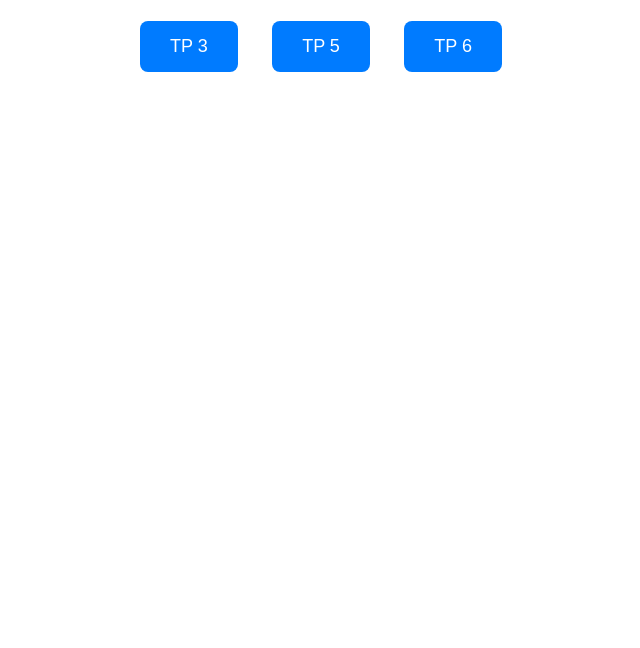
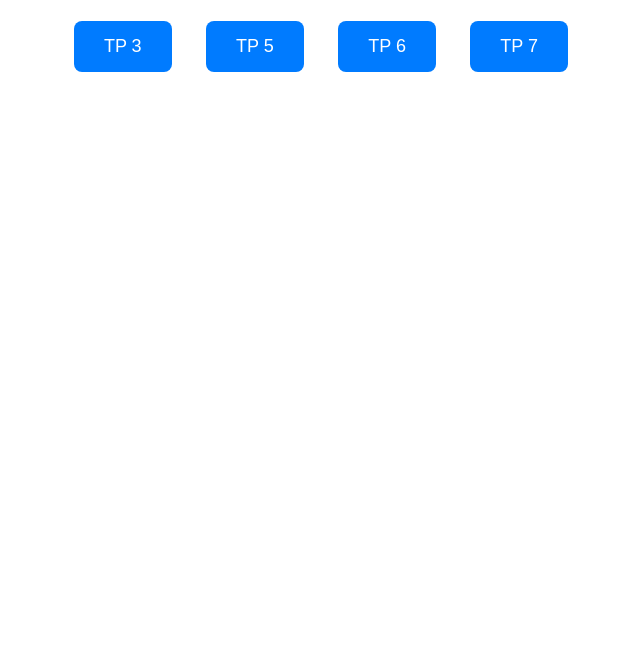
Before and after one commit to ElSousou/TP-web, a plain HTML site: page index.html in a window 1280 px wide. Shown: the part 152-800 px from the top of the page, without its empty margins (319-959 px from the left). Drawn offline with Linux system fonts and the light colour scheme.

Commit message:
Update index.html

```diff
--- a/index.html
+++ b/index.html
@@ -32,6 +32,7 @@
     <a href="TP3.html" class="btn">TP 3</a>
     <a href="TP5.html" class="btn">TP 5</a>
     <a href="TP6.html" class="btn">TP 6</a>
+    <a href="" class="btn">TP 7</a>
 
 
 </body>
```
